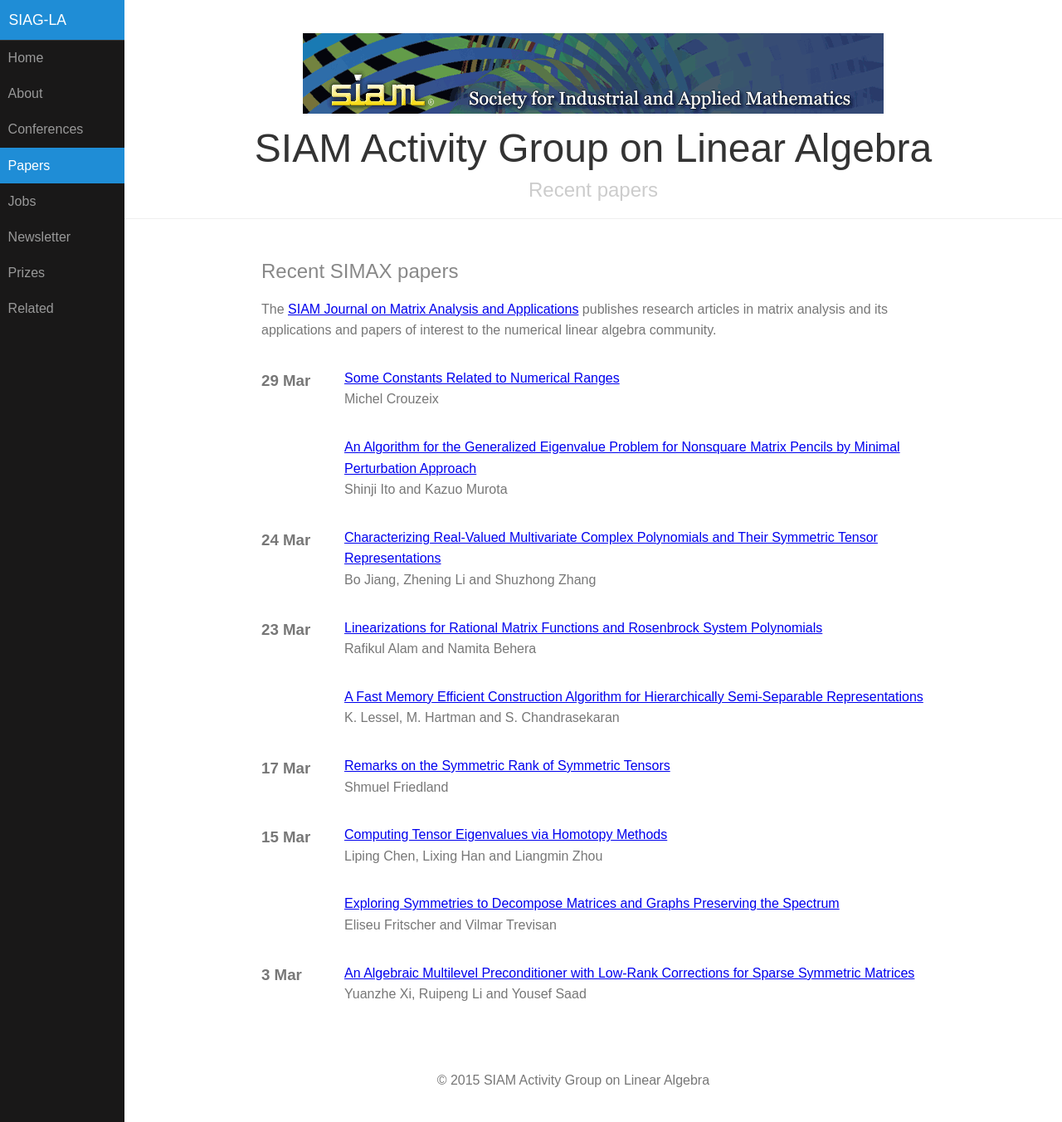
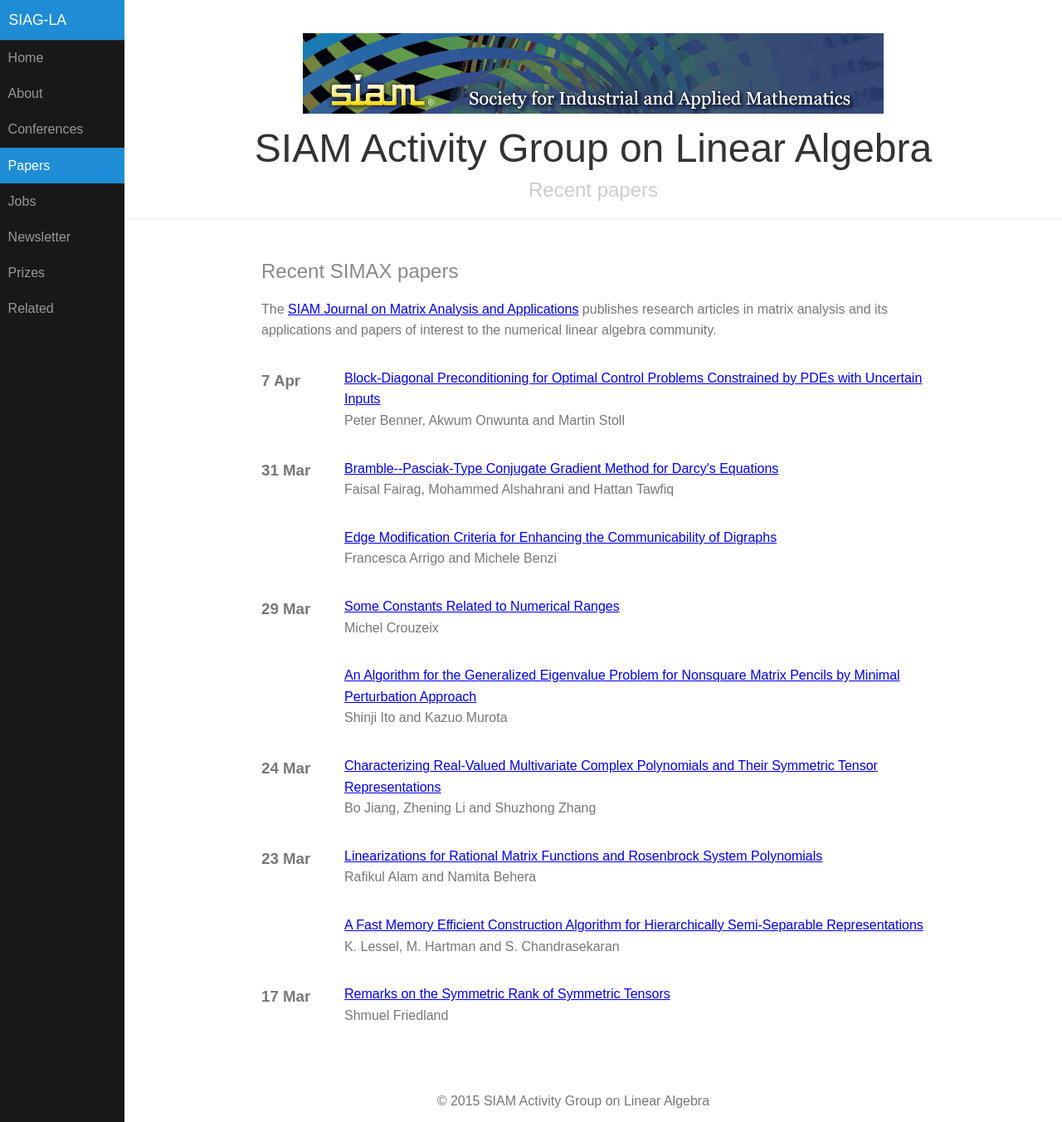
Before and after one commit to dbindel/siagla, a Jekyll site: the page built from simax.html, in a window 1280 px wide and 1352 px high. Shown: the whole window at 83% size. Built offline with Jekyll 4.4.1, drawn with Linux system fonts in a browser that asks for light colours.

Commit message:
Automated updates to simax.yml

```diff
--- a/_data/simax.yml
+++ b/_data/simax.yml
@@ -1481,3 +1481,28 @@
   pp_start: '420'
   title: Some Constants Related to Numerical Ranges
   volume: '37'
+- authors: Francesca Arrigo and Michele Benzi
+  date: '2016-03-31T07:00:00Z'
+  doi: doi:10.1137/15M1034131
+  link: http://epubs.siam.org/doi/abs/10.1137/15M1034131?ai=s7&mi=3ezuvv&af=R
+  pp_end: '468'
+  pp_start: '443'
+  title: Edge Modification Criteria for Enhancing the Communicability of Digraphs
+  volume: '37'
+- authors: Faisal Fairag, Mohammed Alshahrani and Hattan Tawfiq
+  date: '2016-03-31T07:00:00Z'
+  doi: doi:10.1137/151003143
+  link: http://epubs.siam.org/doi/abs/10.1137/151003143?ai=s7&mi=3ezuvv&af=R
+  pp_end: '489'
+  pp_start: '469'
+  title: Bramble--Pasciak-Type Conjugate Gradient Method for Darcy's Equations
+  volume: '37'
+- authors: Peter Benner, Akwum Onwunta and Martin Stoll
+  date: '2016-04-07T07:00:00Z'
+  doi: doi:10.1137/15M1018502
+  link: http://epubs.siam.org/doi/abs/10.1137/15M1018502?ai=s7&mi=3ezuvv&af=R
+  pp_end: '518'
+  pp_start: '491'
+  title: Block-Diagonal Preconditioning for Optimal Control Problems Constrained by
+    PDEs with Uncertain Inputs
+  volume: '37'
```
